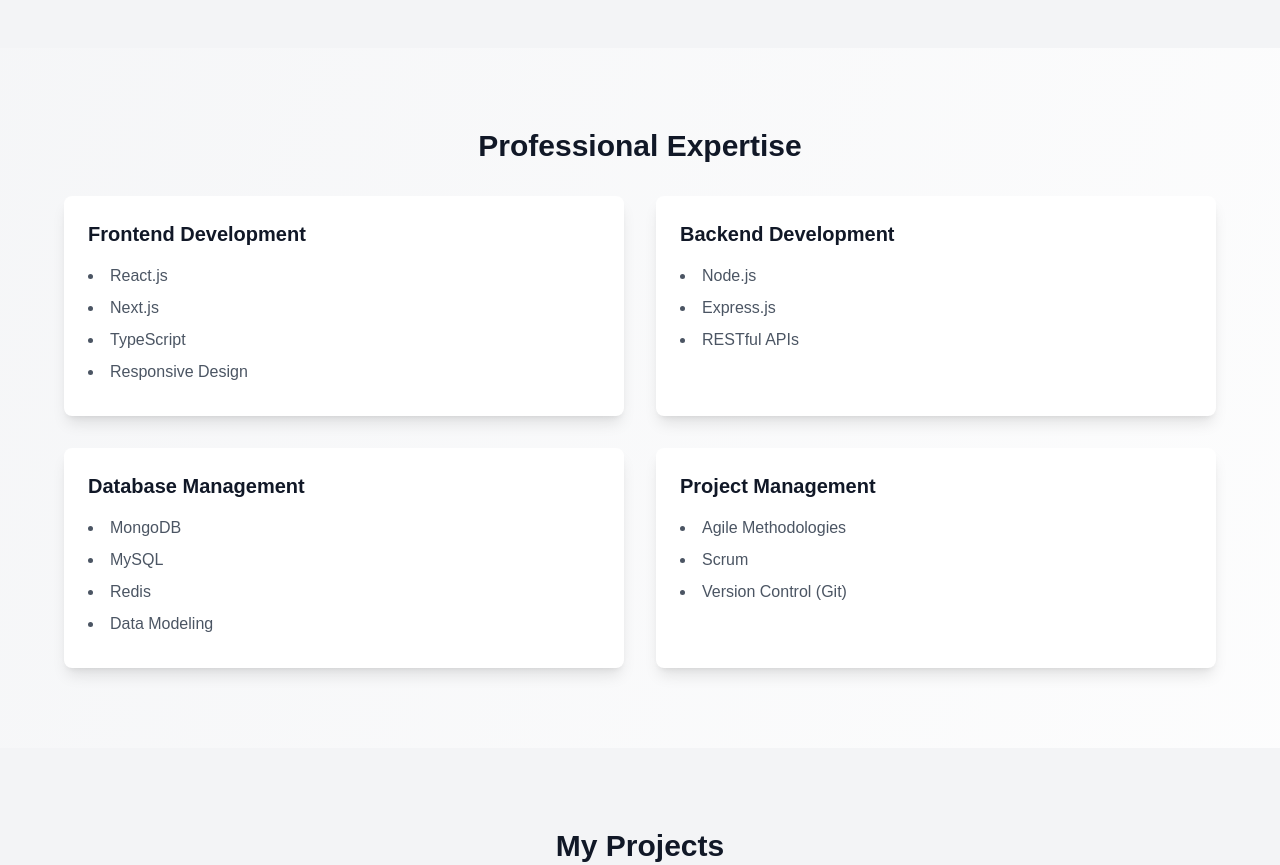
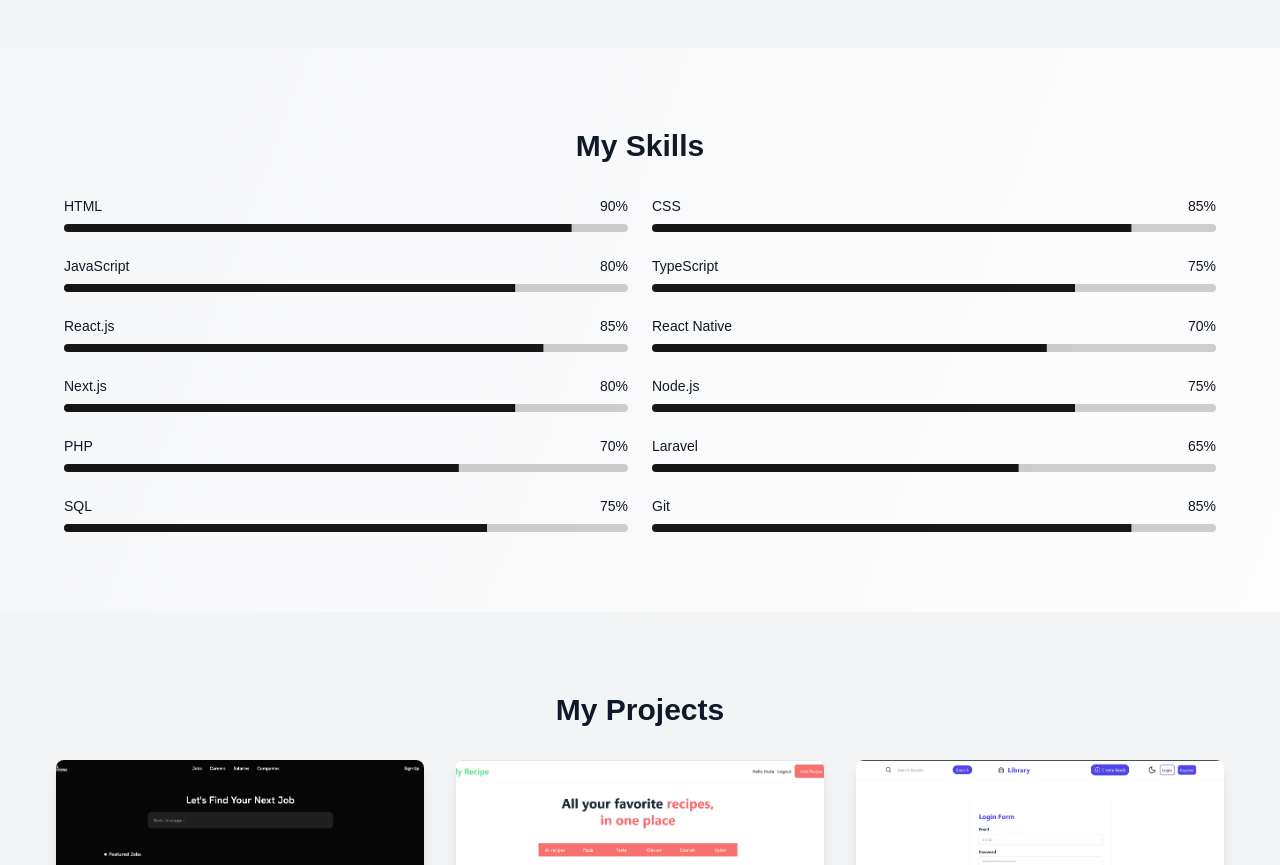
Before and after one commit to ThutaNyan788/Portfolio, a Next.js app: page / in a window 1280 px wide. Shown: the part 1300-2165 px from the top of the page. Built offline with nearby package versions, Linux system fonts and the light colour scheme.

Commit message:
Revert "ver2_skills"
This reverts commit 4d622be0a47c21f4ff6d1f6b64284e8273dc9a2a.

```diff
--- a/app/page.tsx
+++ b/app/page.tsx
@@ -43,7 +43,20 @@
     setIsMenuOpen(false)
   }
 
-
+  const skills = [
+    { name: "HTML", progress: 90 },
+    { name: "CSS", progress: 85 },
+    { name: "JavaScript", progress: 80 },
+    { name: "TypeScript", progress: 75 },
+    { name: "React.js", progress: 85 },
+    { name: "React Native", progress: 70 },
+    { name: "Next.js", progress: 80 },
+    { name: "Node.js", progress: 75 },
+    { name: "PHP", progress: 70 },
+    { name: "Laravel", progress: 65 },
+    { name: "SQL", progress: 75 },
+    { name: "Git", progress: 85 },
+  ]
 
 
 
@@ -84,14 +97,6 @@
       github: "https://github.com/ThutaNyan788/ReactNative_Aora"
     },
   ]
-
-
-  const skills = [
-    { category: "Frontend Development", items: ["React.js", "Next.js", "TypeScript", "Responsive Design"] },
-    { category: "Backend Development", items: ["Node.js", "Express.js", "RESTful APIs"] },
-    { category: "Database Management", items: ["MongoDB", "MySQL", "Redis", "Data Modeling"] },
-    { category: "Project Management", items: ["Agile Methodologies", "Scrum","Version Control (Git)"] },
-  ];
 
 
 
@@ -241,31 +246,28 @@
           </div>
         </section>
 
-
         <section id="skills" className="py-20 px-10">
           <div className="container mx-auto px-6">
-            <h2 className="text-3xl font-bold mb-8 text-center text-gray-900 dark:text-white">Professional Expertise</h2>
-            <div className="grid grid-cols-1 md:grid-cols-2 gap-8">
-              {skills.map((skillCategory, index) => (
+            <h2 className="text-3xl font-bold mb-8 text-center">My Skills</h2>
+            <div className="grid grid-cols-1 md:grid-cols-2 gap-6">
+              {skills.map((skill, index) => (
                 <motion.div
-                  key={skillCategory.category}
+                  key={skill.name}
                   initial={{ opacity: 0, y: 20 }}
                   animate={{ opacity: 1, y: 0 }}
                   transition={{ duration: 0.5, delay: index * 0.1 }}
-                  className="p-6 rounded-lg bg-white dark:bg-gray-700 shadow-lg"
+                  className="space-y-2"
                 >
-                  <h3 className="text-xl font-semibold mb-4 text-gray-900 dark:text-white">{skillCategory.category}</h3>
-                  <ul className="list-disc list-inside text-gray-600 dark:text-gray-300">
-                    {skillCategory.items.map((item) => (
-                      <li key={item} className="mb-2">{item}</li>
-                    ))}
-                  </ul>
+                  <div className="flex justify-between items-center">
+                    <span className="text-sm font-medium">{skill.name}</span>
+                    <span className="text-sm font-medium">{skill.progress}%</span>
+                  </div>
+                  <Progress value={skill.progress} className="w-full" />
                 </motion.div>
               ))}
             </div>
           </div>
         </section>
-
 
         <section id="projects" className={`py-20 ${isDarkMode ? 'bg-gray-800' : 'bg-gray-100'}`}>
           <div className="container mx-auto px-6">
@@ -291,11 +293,11 @@
                     <p className={`${isDarkMode ? 'text-gray-300' : 'text-gray-600'} mb-4`}>
                       {project.desc}
                     </p>
-                    <div className="flex space-x-2">
-                      <Button variant={"outline"} onClick={() => window.location.href = project.github}>
-                        <Github />
-                      </Button>
-                    </div>
+                      <div className="flex space-x-2">
+                        <Button variant={"outline"} onClick={()=>window.location.href=project.github}>
+                          <Github/>
+                        </Button>
+                      </div>
 
                   </div>
                 </motion.div>
```
